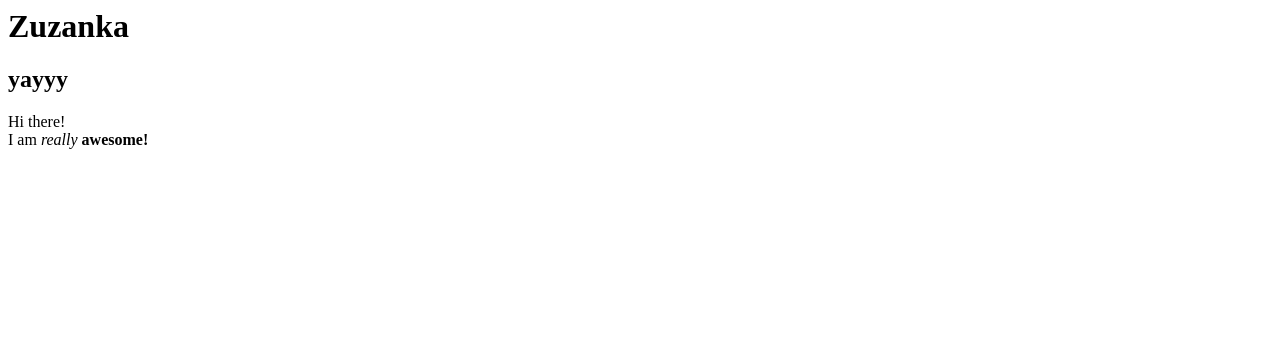
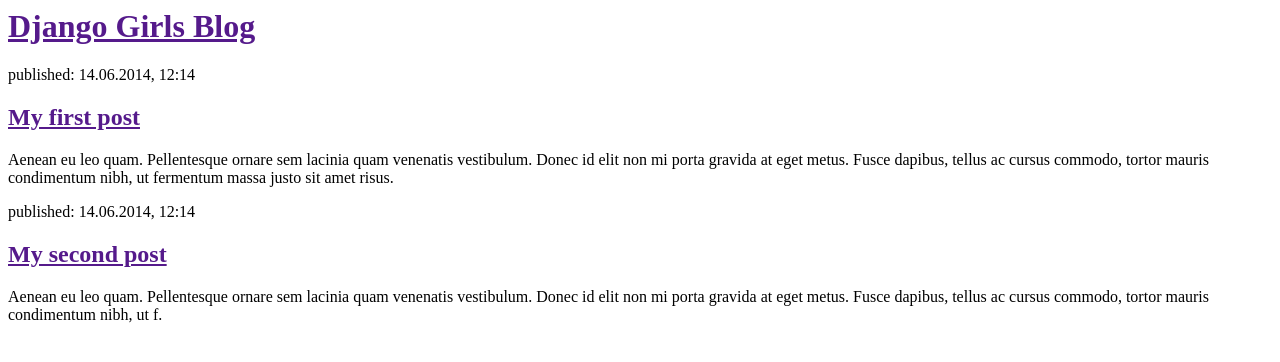
Before and after one commit to zuz-schwarzova/my-first-blog, a Django app: page / in a window 1280 px wide. Shown: the top 362 px of the page. Run offline with Django 3.2, Linux system fonts and the light colour scheme.

Commit message:
My Django Girls app, first commit

```diff
--- a/blog/templates/blog/post_list.html
+++ b/blog/templates/blog/post_list.html
@@ -1,15 +1,22 @@
 <html>
     <head>
-        <title>Zuz's blog</title>
+        <title>Django Girls blog</title>
     </head>
     <body>
-		<div>
-			<h1> Zuzanka </h1>
-			<h2> yayyy </h2>
-		</div>
-		<div>
-			<p>Hi there! <br /> I am <em>really</em> <strong> awesome! </strong> </p>
-		</div>
+        <div>
+            <h1><a href="">Django Girls Blog</a></h1>
+        </div>
 
+        <div>
+            <p>published: 14.06.2014, 12:14</p>
+            <h2><a href="">My first post</a></h2>
+            <p>Aenean eu leo quam. Pellentesque ornare sem lacinia quam venenatis vestibulum. Donec id elit non mi porta gravida at eget metus. Fusce dapibus, tellus ac cursus commodo, tortor mauris condimentum nibh, ut fermentum massa justo sit amet risus.</p>
+        </div>
+
+        <div>
+            <p>published: 14.06.2014, 12:14</p>
+            <h2><a href="">My second post</a></h2>
+            <p>Aenean eu leo quam. Pellentesque ornare sem lacinia quam venenatis vestibulum. Donec id elit non mi porta gravida at eget metus. Fusce dapibus, tellus ac cursus commodo, tortor mauris condimentum nibh, ut f.</p>
+        </div>
     </body>
 </html>
```
